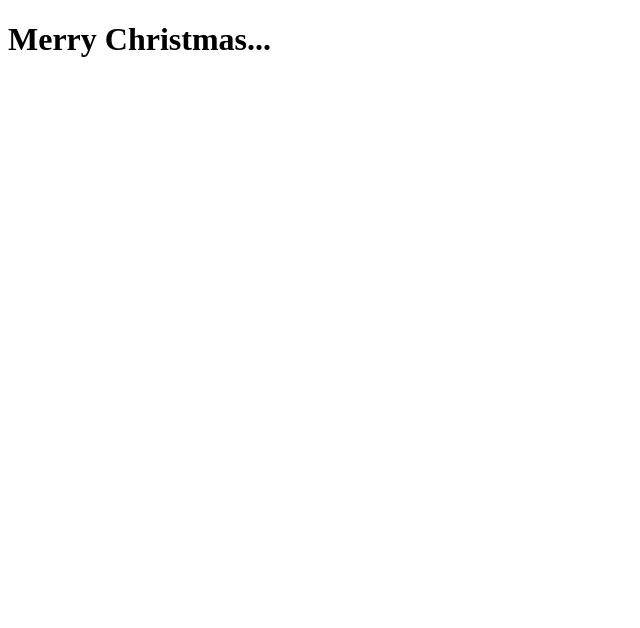
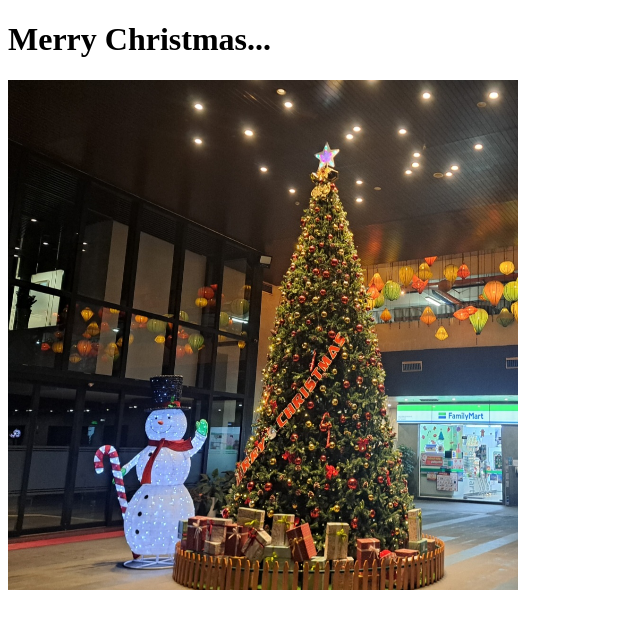
Before and after one commit to bbenkio/christmas-card, a plain HTML site: page index.html in a window 1280 px wide. Shown: the whole page, without its empty margins (0-640 px from the left). Drawn offline with Linux system fonts and the light colour scheme.

Commit message:
Add christmas image

```diff
--- a/index.html
+++ b/index.html
@@ -7,6 +7,6 @@
     <h1>Merry Christmas...</h1>
 
 </head>
-
+<img src="../christmas-card/images/christmas.jpg" height="510" width="510">
 
 </html>
```
Also changed, not shown: images/christmas.jpg (added).
